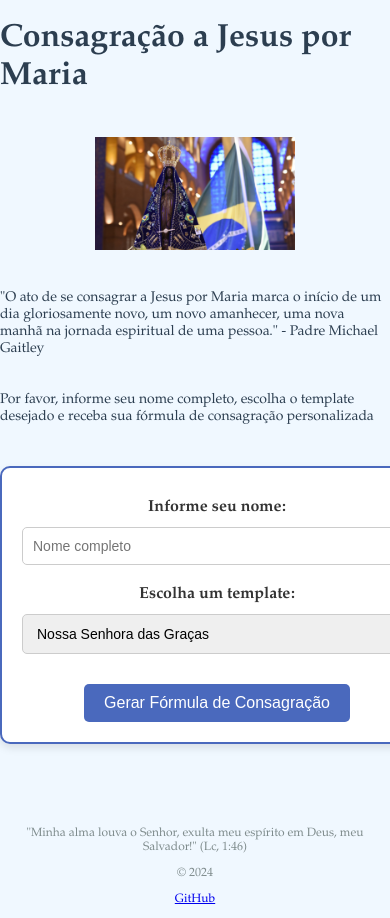
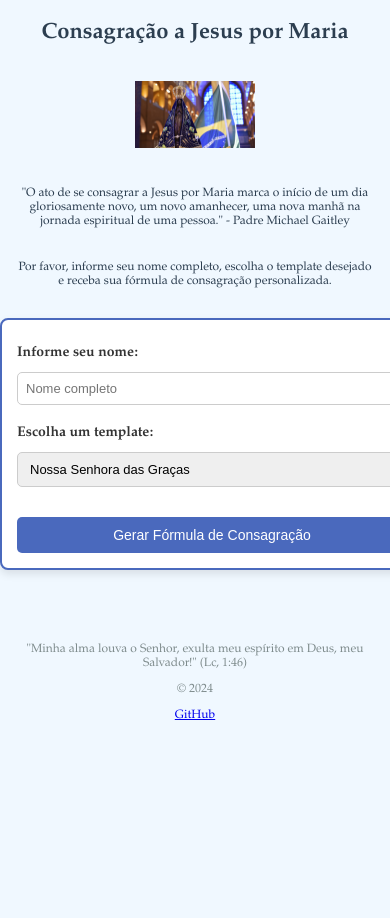
Before and after one commit to dantba/MtnConsacration, a FastAPI app: page / in a window 390 px wide; the page is wider, and only the part inside the window is pictured. After the commit the page ends 720 px from the top of that part, so only its background shows below. Run offline with FastAPI, Linux system fonts and the light colour scheme.

Commit message:
fix: at least it is responsive now

```diff
--- a/templates/form.html
+++ b/templates/form.html
@@ -19,6 +19,7 @@
         h1 {
             color: #2c3e50;
             margin-top: 20px;
+            text-align: center;
         }
 
         form {
@@ -38,16 +39,17 @@
             margin-top: 10px;
             font-size: 16px;
             font-weight: bold;
+            text-align: left;
         }
 
         input, select {
             margin: 10px 0;
             padding: 10px;
             width: 100%;
-            max-width: 400px;
             border-radius: 5px;
             border: 1px solid #ccc;
             font-size: 14px;
+            box-sizing: border-box;
         }
 
         button {
@@ -59,6 +61,7 @@
             border-radius: 5px;
             cursor: pointer;
             margin-top: 20px;
+            width: 100%;
         }
 
         button:hover {
@@ -85,6 +88,57 @@
             font-size: 14px;
             margin-bottom: 20px;
             color: #2c3e50;
+            text-align: center;
+            padding: 0 15px;
+        }
+
+        @media (max-width: 768px) {
+            form {
+                padding: 15px;
+                margin: 10px auto;
+                border-radius: 8px;
+            }
+
+            button {
+                font-size: 14px;
+                padding: 8px 16px;
+            }
+
+            .image-container img {
+                max-width: 150px;
+            }
+
+            .description {
+                font-size: 13px;
+            }
+
+            label {
+                font-size: 14px;
+            }
+        }
+
+        @media (max-width: 480px) {
+            h1 {
+                font-size: 22px;
+            }
+
+            .image-container img {
+                max-width: 120px;
+            }
+
+            button {
+                padding: 10px;
+                font-size: 14px;
+            }
+
+            input, select {
+                font-size: 13px;
+                padding: 8px;
+            }
+
+            .description {
+                font-size: 12px;
+            }
         }
     </style>
 </head>
@@ -96,7 +150,8 @@
     </div>
 
     <p class="description">"O ato de se consagrar a Jesus por Maria marca o início de um dia gloriosamente novo, um novo amanhecer, uma nova manhã na jornada espiritual de uma pessoa." - Padre Michael Gaitley</p>
-    <p class="description">Por favor, informe seu nome completo, escolha o template desejado e receba sua fórmula de consagração personalizada </p>
+    <p class="description">Por favor, informe seu nome completo, escolha o template desejado e receba sua fórmula de consagração personalizada.</p>
+
     <form action="/generate_consacration_file/" method="post">
         <label for="name">Informe seu nome:</label>
         <input type="text" id="name" name="name" placeholder="Nome completo" required>
@@ -115,7 +170,6 @@
         <p>"Minha alma louva o Senhor, exulta meu espírito em Deus, meu Salvador!" (Lc, 1:46)</p>
         <p>&copy; 2024</p>
         <p><a href="https://github.com/dantba/MtnConsacration" target="_blank">GitHub</a></p>
-
     </div>
 </body>
 </html>
```
